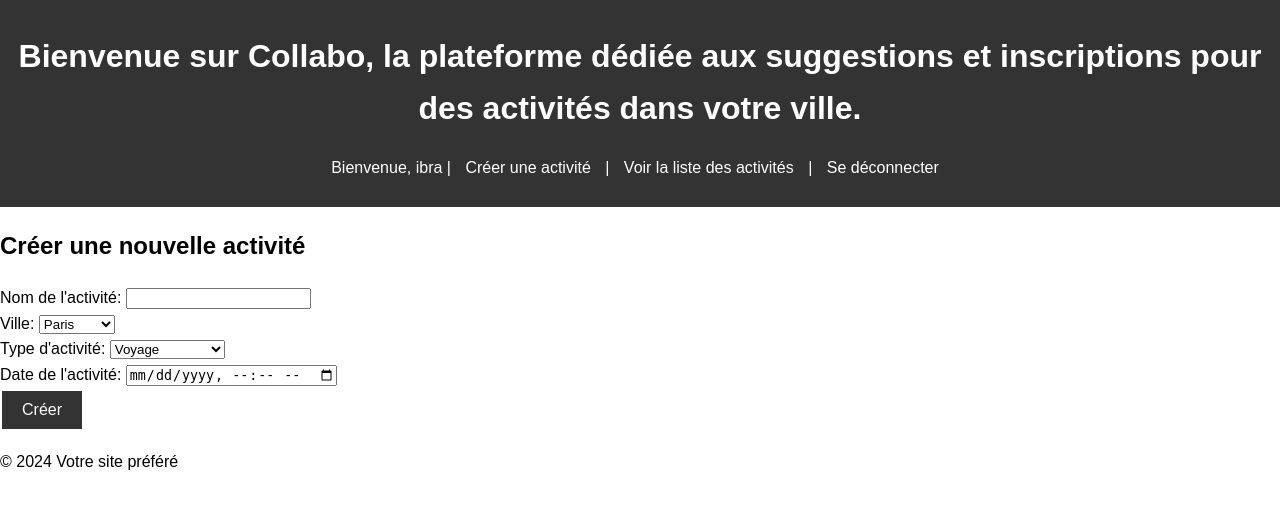
After one commit to thiami/django_projet, a Django app: page /create/ in a window 1280 px wide. The commit adds this page. Shown: the top 509 px of the page. Run offline with Django 5.2, Linux system fonts and the light colour scheme; a user stored in the database is signed in; data comes from the database, SQL or seed files in the repository; both versions use the stored data as it was after the commit.

Commit message:
version2

```diff
--- a/django-site/myproject/myproject/settings.py
+++ b/django-site/myproject/myproject/settings.py
@@ -120,12 +120,14 @@ USE_TZ = True
 
 STATIC_URL = 'static/'
 # Dossier pour les fichiers statiques collectés lors du déploiement (pour collectstatic)
-STATIC_ROOT = os.path.join(BASE_DIR, 'staticfiles')
+#STATIC_ROOT = os.path.join(BASE_DIR, 'staticfiles')
 
 # Chemin pour les fichiers statiques locaux durant le développement
-STATICFILES_DIRS = [os.path.join(BASE_DIR, 'static')]
+#STATICFILES_DIRS = [os.path.join(BASE_DIR, 'public/static')]
 
 # Default primary key field type
 # https://docs.djangoproject.com/en/5.1/ref/settings/#default-auto-field
 
 DEFAULT_AUTO_FIELD = 'django.db.models.BigAutoField'
+
+LOGIN_REDIRECT_URL = '/activites/'  # Rediriger vers la liste des activités après connexion
--- a/django-site/myproject/myproject/urls.py
+++ b/django-site/myproject/myproject/urls.py
@@ -1,6 +1,8 @@
+# myproject/urls.py
 from django.contrib import admin
 from django.urls import path, include
 from public import views
+
 
 urlpatterns = [
     path('admin/', admin.site.urls),
@@ -8,5 +10,7 @@ urlpatterns = [
     path('activites/', views.activite_list, name='activite_list'),
     path('register/<int:activite_id>/', views.register_for_activity, name='register_for_activity'),
     path('create/', views.create_activity, name='create_activity'),
-    path('accounts/', include('django.contrib.auth.urls')),  # Inclure les URL d'authentification intégrées
+    path('accounts/', include('django.contrib.auth.urls')),  # Pour la gestion des comptes utilisateurs
+    #path('registrations/<int:activite_id>/', views.view_registrations, name='view_registrations'),
+    path('activity/<int:activite_id>/registrations/', views.view_registrations, name='view_registrations'),
 ]
--- a/django-site/myproject/public/forms.py
+++ b/django-site/myproject/public/forms.py
@@ -1,7 +1,8 @@
+# public/forms.py
 from django import forms
 from .models import Registration
 
 class RegistrationForm(forms.ModelForm):
     class Meta:
         model = Registration
-        fields = []  # Ajoute ici les champs que tu souhaites afficher dans le formulaire
+        fields = ['activity']
--- a/django-site/myproject/public/models.py
+++ b/django-site/myproject/public/models.py
@@ -1,20 +1,33 @@
+# public/models.py
 from django.db import models
-from django.utils import timezone
 from django.contrib.auth.models import User
 
 class Ville(models.Model):
-    nom = models.CharField(max_length=280)
+    nom = models.CharField(max_length=100)
+
+    def __str__(self):
+        return self.nom
 
 class TypeActivite(models.Model):
-    type = models.CharField(max_length=280)
+    type = models.CharField(max_length=100, null=True, blank=True)   # Assurez-vous que ce champ existe
+
+    def __str__(self):
+        return self.type
 
 class Activite(models.Model):
     nom = models.CharField(max_length=280)
     createur = models.ForeignKey(User, on_delete=models.CASCADE)
     ville = models.ForeignKey(Ville, on_delete=models.CASCADE)
-    date = models.CharField(max_length=280)
+    type = models.ForeignKey(TypeActivite, on_delete=models.CASCADE)
+    date = models.DateTimeField()
+
+    def __str__(self):
+        return self.nom
 
 class Registration(models.Model):
     user = models.ForeignKey(User, on_delete=models.CASCADE)
     activity = models.ForeignKey(Activite, on_delete=models.CASCADE)
-    date = models.DateTimeField(default=timezone.now)
+    date = models.DateTimeField(auto_now_add=True)
+
+    def __str__(self):
+        return f"{self.user.username} - {self.activity.nom}"
--- /dev/null
+++ b/django-site/myproject/public/templates/base.html
@@ -0,0 +1,28 @@
+<!DOCTYPE html>
+<html>
+<head>
+    <meta charset="UTF-8">
+    <title>{% block title %}Collabo{% endblock %}</title>
+    {% load static %}
+    <link rel="stylesheet" href="{% static 'css/style.css' %}">
+</head>
+<body>
+    <header>
+        <h1>Bienvenue sur Collabo, la plateforme dédiée aux suggestions et inscriptions pour des activités dans votre ville.</h1>
+        {% if user.is_authenticated %}
+            <p>Bienvenue, {{ user.username }} | <a href="{% url 'create_activity' %}">Créer une activité</a> | <a href="{% url 'activite_list' %}">Voir la liste des activités</a> | <a href="{% url 'logout' %}">Se déconnecter</a> </p>
+        {% else %}
+            <p><a href="{% url 'login' %}">Se connecter</a> </p>
+        {% endif %}
+    </header>
+
+    <div class="content">
+        {% block content %}
+        {% endblock %}
+    </div>
+
+    <footer>
+        <p>&copy; 2024 Votre site préféré </p>
+    </footer>
+</body>
+</html>
--- a/django-site/myproject/public/templates/create_activity.html
+++ b/django-site/myproject/public/templates/create_activity.html
@@ -1,26 +1,31 @@
-{% extends 'base_generic.html' %}
+{% extends 'base.html' %}
+
+{% block title %}Créer une Activité{% endblock %}
 
 {% block content %}
-  <h2>Créer une activité</h2>
+    <h2>Créer une nouvelle activité</h2>
     <form method="post">
         {% csrf_token %}
-    <label for="nom">Nom:</label>
-    <input type="text" id="nom" name="nom" required>
+        <label for="nom">Nom de l'activité:</label>
+        <input type="text" id="nom" name="nom" required><br>
 
         <label for="ville">Ville:</label>
         <select id="ville" name="ville" required>
             {% for ville in villes %}
                 <option value="{{ ville.id }}">{{ ville.nom }}</option>
             {% endfor %}
-    </select>
+        </select><br>
 
-    <label for="type">Type:</label>
+        <label for="type">Type d'activité:</label>
         <select id="type" name="type" required>
             {% for type in types %}
-      <option value="{{ type.id }}">{{ type.type }}</option>
+                <option value="{{ type.id }}">{{ type.type}}</option>
+            {% empty %}
+                <option value="">Aucun type d'activité disponible</option>
             {% endfor %}
-    </select>
-
-    <button type="submit">Créer l'activité</button>
+        </select><br>
+        <label for="date">Date de l'activité:</label>
+        <input type="datetime-local" id="date" name="date" required><br>
+        <button type="submit">Créer</button>
     </form>
 {% endblock %}
--- a/django-site/myproject/public/templates/registration/login.html
+++ b/django-site/myproject/public/templates/registration/login.html
@@ -1,4 +1,4 @@
-{% extends 'base_generic.html' %}
+{% extends 'base.html' %}
 
 {% block content %}
   <h2>Connexion</h2>
@@ -7,5 +7,5 @@
     {{ form.as_p }}
     <button type="submit">Se connecter</button>
   </form>
-  <p>Pas de compte? <a href="{% url 'signup' %}">Inscrivez-vous ici</a>.</p>
+
 {% endblock %}
--- a/django-site/myproject/public/views.py
+++ b/django-site/myproject/public/views.py
@@ -1,54 +1,68 @@
+# public/views.py
 from django.contrib.auth.decorators import login_required
-from django.shortcuts import redirect, render, get_object_or_404
+from django.shortcuts import redirect, render
 from .models import Activite, Ville, TypeActivite, Registration
-from django.contrib.auth.models import User
-from .forms import RegistrationForm  # Assure-toi que ce formulaire est défini dans forms.py
-
-# Affiche la page d'accueil
+from .forms import RegistrationForm
+from django.contrib.auth.forms import UserCreationForm
+from django.views import generic
+from django.urls import reverse_lazy
+from django.shortcuts import render, redirect, get_object_or_404
+from django.contrib import messages
 def index(request):
     return render(request, 'index.html')
 
-# Affiche la liste des activités
 def activite_list(request):
-    activites = Activite.objects.all()
-    return render(request, 'activite_list.html', {'activites': activites})
+    types_activites = TypeActivite.objects.prefetch_related('activite_set')  # Précharge les activités liées à chaque type
+    context = {
+        'types_activites': types_activites,
+    }
+    return render(request, 'activite_list.html', context)
 
-# Permet à un utilisateur de s'inscrire à une activité
 @login_required
 def register_for_activity(request, activite_id):
     activite = get_object_or_404(Activite, id=activite_id)
 
     if request.method == 'POST':
-        form = RegistrationForm(request.POST)
-        if form.is_valid():
-            registration = form.save(commit=False)
-            registration.user = request.user
-            registration.activity = activite
-            registration.save()
-            return redirect('activite_list')
-    else:
-        form = RegistrationForm()
+        # Vérifier si l'utilisateur est déjà inscrit
+        if Registration.objects.filter(user=request.user, activity=activite).exists():
+            messages.warning(request, "Vous êtes déjà inscrit à cette activité.")
+        else:
+            # Créer une nouvelle inscription
+            Registration.objects.create(user=request.user, activity=activite)
+            messages.success(request, "Vous êtes maintenant inscrit à cette activité.")
+        return redirect('activite_list')
 
-    return render(request, 'register_for_activity.html', {'form': form, 'activite': activite})
+    return render(request, 'register_for_activity.html', {'activite': activite})
 
-# Permet à un utilisateur de créer une nouvelle activité
 @login_required
 def create_activity(request):
     if request.method == 'POST':
         nom = request.POST.get('nom')
         ville_id = request.POST.get('ville')
         type_id = request.POST.get('type')
-        ville = get_object_or_404(Ville, id=ville_id)
-        type_activite = get_object_or_404(TypeActivite, id=type_id)
-
-        Activite.objects.create(
+        ville = Ville.objects.get(id=ville_id)
+        type_activite = TypeActivite.objects.get(id=type_id)
+        date = request.POST.get('date')
+        activite = Activite.objects.create(
             nom=nom,
             createur=request.user,
             ville=ville,
-            type=type_activite
+            type=type_activite,
+            date=date
         )
         return redirect('activite_list')
 
     villes = Ville.objects.all()
     types = TypeActivite.objects.all()
     return render(request, 'create_activity.html', {'villes': villes, 'types': types})
+
+def view_registrations(request, activite_id):
+    activite = get_object_or_404(Activite, id=activite_id)
+
+    # Vérifier que l'utilisateur est le créateur de l'activité
+    if request.user != activite.createur:
+        messages.error(request, "Vous n'avez pas la permission de voir cette liste.")
+        return redirect('activite_list')
+
+    registrations = Registration.objects.filter(activity=activite)
+    return render(request, 'view_registrations.html', {'activite': activite, 'registrations': registrations})
```
Also changed, not shown: django-site/myproject/public/templates/activite_list.html (+28 -11 lines), django-site/myproject/public/templates/index.html (+8 -34 lines), django-site/myproject/public/templates/register_for_activity.html (+7 -10 lines), django-site/myproject/public/templates/view_registrations.html (added, +18 -0 lines), django-site/myproject/db.sqlite3, django-site/myproject/public/migrations/0001_initial.py, django-site/myproject/public/migrations/0002_alter_registration_date.py (added). Lines whose indentation alone changed are shown as unchanged.
